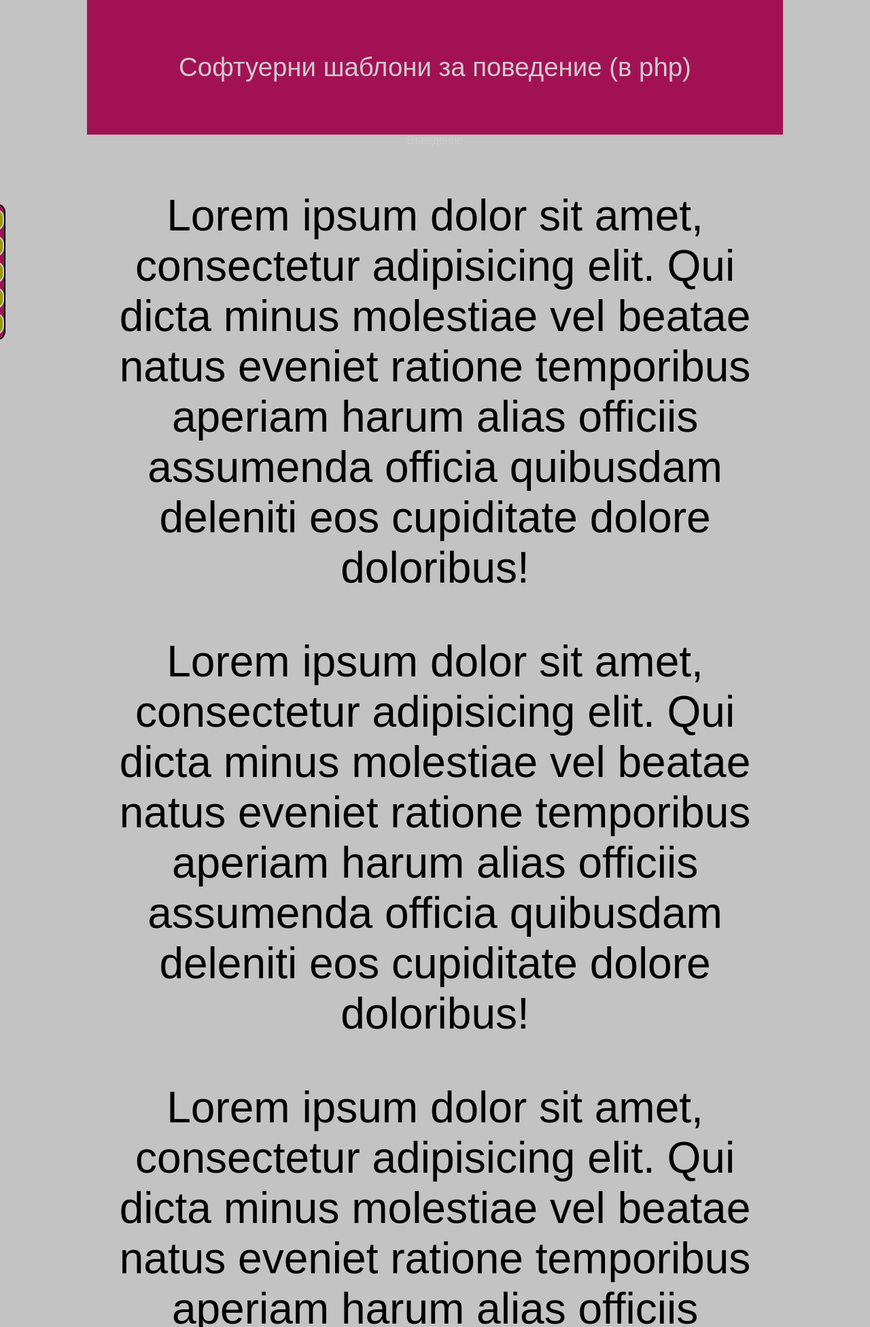
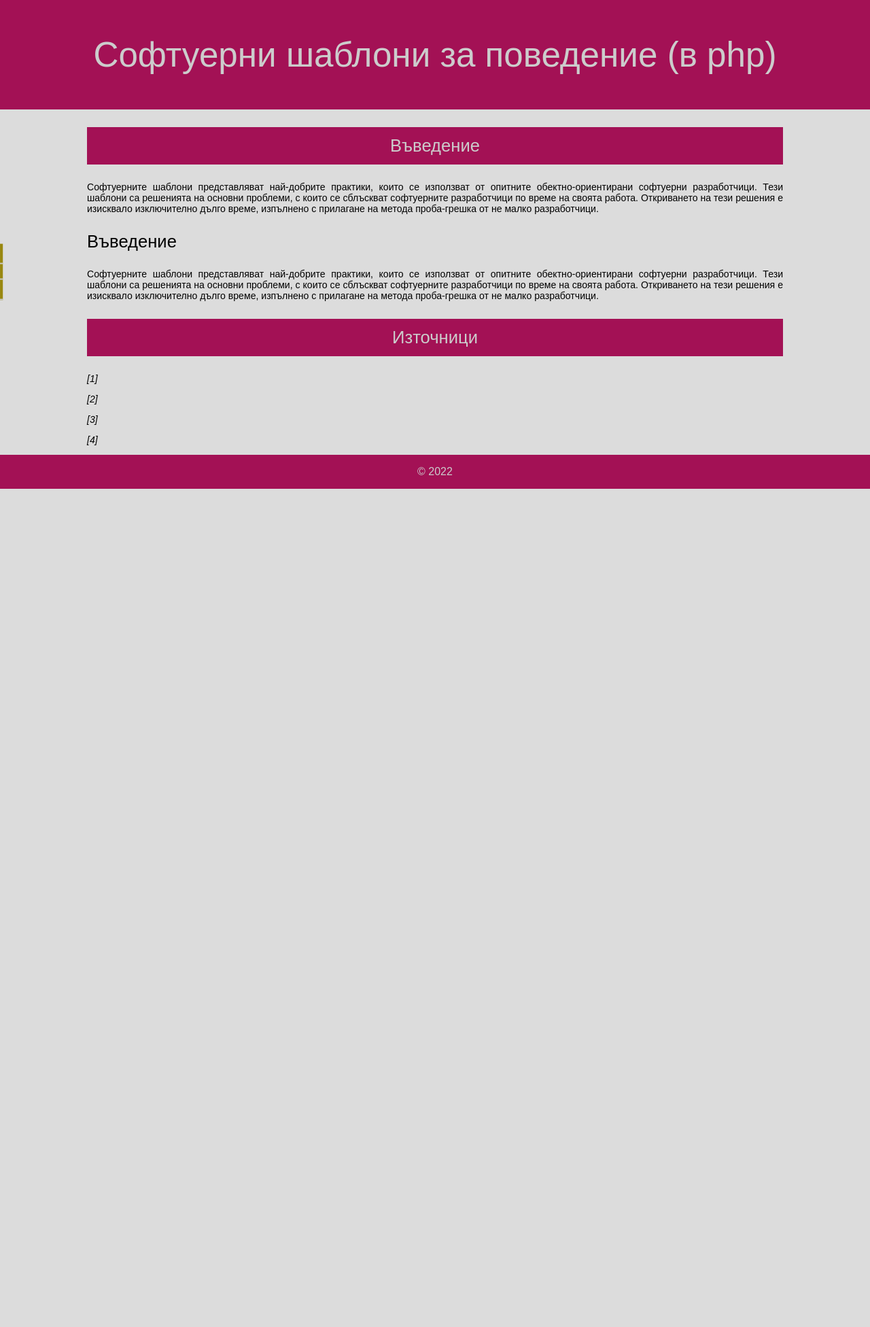
Before and after one commit to PavelSarlov/FMI-WEB, a PHP site: page /referat.html in a window 1280 px wide. Shown: the top 1952 px of the page at 68% size. After the commit the page ends 719 px from the top, so only its background shows below. Run offline with PHP 8.4, Linux system fonts and the light colour scheme.

Commit message:
update abstract

```diff
--- a/abstract/css/referat.css
+++ b/abstract/css/referat.css
@@ -1,14 +1,19 @@
-body {
+body, main, footer {
     margin: auto;
-    width: 80%;
-    background: #c3c3c3;
+    width: 100%;
+    background: #dcdcdc;
     font-family: Arial;
     text-align: center;
     color: #cccccc;
     overflow-y: auto;
 }
 
-.nav-holder {
+section {
+    width: 80%;
+    margin: auto;
+}
+
+.toc-holder {
     position: fixed;
     height: fit-content;
     width: fit-content;
@@ -19,28 +24,34 @@
     font-size: 1vw;
 }
 
-.nav-holder:hover {
+.toc-holder:hover {
     transition: transform 0.3s;
     transform: translateY(-50%) translateX(0%);
 }
 
-.nav-btn {
-    display: block;
-    margin: 0.5em 0;
-    padding: 0.5em;
-    background: #999900;
-    border: 0.2em solid #cccccc;
-    border-radius: inherit;
+.toc-header, .toc-subheader {
     font-size: 1vw;
     color: #ffffff;
     text-decoration: none;
     overflow-wrap: break-word;
+    border-bottom: 0.2em solid #cccccc;
+}
+
+.toc-subheader {
+    font-size: 0.8em;
+    margin-left: 1em;
+}
+
+.nav-btn {
+    display: block;
+    padding: 0.5em;
     transition: 0.3s;
+    background: #998811;
 }
 
 .nav-btn:hover {
     background: #ffffff;
-    border: 0.2em solid #000000;
+    border-bottom: 0.2em solid #000000;
     color: #000000;
     cursor: pointer;
 }
@@ -54,27 +65,38 @@
     z-index: 1;
     font-size: 2vw;
     visibility: hidden;
+    border: 0.2em solid;
     border-color: #000000;
     border-radius: 2em;
+    text-decoration: none;
 }
 
 .holder-bg {
     background: #a31155;
 }
 
-.holder-border {
-    border: 0.2em solid #000000;
-    border-radius: 0 1em 1em 0;
+.header-title {
+    display: block;
+    font-size: 4vw;
+    margin: auto;
+    padding: 1em;
 }
 
-.header-title {
+.header-section {
     display: block;
-    font-size: 3vw;
-    margin: auto;
-    padding: 2em;
+    font-size: 2vw;
+    margin: 1em auto;
+    padding: 0.5em;
+}
+
+.subheader {
+    display: block;
+    font-size: 2vw;
+    margin: 1em auto;
 }
 
 .article-contents {
-    font-size: 5vw;
+    font-size: 1.1vw;
     color: #000000;
+    text-align: justify;
 }
--- a/abstract/javascript/referat.js
+++ b/abstract/javascript/referat.js
@@ -1,5 +1,6 @@
 window.onload = () => {
     document.body.onscroll = handlePageScroll;
+    populateTOC();
 
     function handlePageScroll() {
         if (scrolledFarEnough(0)) {
@@ -8,12 +9,33 @@
         else {
             document.getElementById("to-top-btn").style.visibility = "hidden";
         }
-
-        stickyHeaders();
     }
 
     function scrolledFarEnough(scrollDist) {
         return document.body.scrollTop > scrollDist || document.documentElement.scrollTop > scrollDist;
+    }
+
+    function populateTOC() {
+        let toc = document.getElementById("toc");
+        const headers = document.querySelectorAll(".header-section");
+
+        for (let header of headers) {
+            let field = document.createElement("a");
+            field.href = "#" + header.parentNode.id;
+            field.className = "toc-header nav-btn";
+            field.innerHTML = header.innerHTML;
+            toc.appendChild(field);
+
+            const subheaders = document.querySelectorAll("#" + header.parentNode.id + " header.subheader");
+
+            for (let subheader of subheaders) {
+                let field = document.createElement("a");
+                field.href = "#" + header.parentNode.id;
+                field.className = "toc-subheader nav-btn";
+                field.innerHTML = header.innerHTML;
+                toc.appendChild(field);
+            }
+        }
     }
 
     // function isInViewPort(element) {
--- a/abstract/referat.html
+++ b/abstract/referat.html
@@ -10,51 +10,33 @@
     </head>
     <body>
         <nav>
-            <div class="nav-holder holder-bg holder-border">
-                <a href="#" class="nav-btn">Въведениеdsadasdasd</a>
-                <a href="#" class="nav-btn">Въведение</a>
-                <a href="#" class="nav-btn">Въведение</a>
-                <a href="#" class="nav-btn">Въведение</a>
-                <a href="#" class="nav-btn">Въведение</a>
-            </div>
+            <div id="toc" class="toc-holder"></div>
             <a id="to-top-btn" href="#" class="nav-btn">⇧</a>
         </nav>
         <main>
             <header class="header-title holder-bg">
                 Софтуерни шаблони за поведение (в php)
             </header>
-            <section>
-                <header class="header-section">Въведение</header>
+            <section id="intro">
+                <header class="header-section holder-bg">Въведение</header>
                 <article class="article-contents">
-                    <p>Lorem ipsum dolor sit amet, consectetur adipisicing elit. Qui dicta minus molestiae vel beatae natus eveniet ratione temporibus aperiam harum alias officiis assumenda officia quibusdam deleniti eos cupiditate dolore doloribus!</p>
+                    <p>Софтуерните шаблони представляват най-добрите практики, които се използват от опитните обектно-ориентирани софтуерни разработчици. Тези шаблони са решенията на основни проблеми, с които се сблъскват софтуерните разработчици по време на своята работа. Откриването на тези решения е изисквало изключително дълго време, изпълнено с прилагане на метода проба-грешка от не малко разработчици.</p>
+                    <header class="subheader">Въведение</header>
+                    <p>Софтуерните шаблони представляват най-добрите практики, които се използват от опитните обектно-ориентирани софтуерни разработчици. Тези шаблони са решенията на основни проблеми, с които се сблъскват софтуерните разработчици по време на своята работа. Откриването на тези решения е изисквало изключително дълго време, изпълнено с прилагане на метода проба-грешка от не малко разработчици.</p>
                 </article>
             </section>
-            <section>
-                <header class="header-section"></header>
+            <section id="referrals">
+                <header class="header-section holder-bg">Източници</header>
                 <article class="article-contents">
-                    <p>Lorem ipsum dolor sit amet, consectetur adipisicing elit. Qui dicta minus molestiae vel beatae natus eveniet ratione temporibus aperiam harum alias officiis assumenda officia quibusdam deleniti eos cupiditate dolore doloribus!</p>
-                </article>
-            </section>
-            <section>
-                <header class="header-section"></header>
-                <article class="article-contents">
-                    <p>Lorem ipsum dolor sit amet, consectetur adipisicing elit. Qui dicta minus molestiae vel beatae natus eveniet ratione temporibus aperiam harum alias officiis assumenda officia quibusdam deleniti eos cupiditate dolore doloribus!</p>
-                </article>
-            </section>
-            <section>
-                <header class="header-section"></header>
-                <article class="article-contents">
-                    <p>Lorem ipsum dolor sit amet, consectetur adipisicing elit. Qui dicta minus molestiae vel beatae natus eveniet ratione temporibus aperiam harum alias officiis assumenda officia quibusdam deleniti eos cupiditate dolore doloribus!</p>
-                </article>
-            </section>
-            <section>
-                <header class="header-section"></header>
-                <article class="article-contents">
-                    <p>Lorem ipsum dolor sit amet, consectetur adipisicing elit. Qui dicta minus molestiae vel beatae natus eveniet ratione temporibus aperiam harum alias officiis assumenda officia quibusdam deleniti eos cupiditate dolore doloribus!</p>
+                    <p><i>[1]</i><a href="" target="_blank" class="ref-link"></a></p>
+                    <p><i>[2]</i><a href="" target="_blank" class="ref-link"></a></p>
+                    <p><i>[3]</i><a href="" target="_blank" class="ref-link"></a></p>
+                    <p><i>[4]</i><a href="" target="_blank" class="ref-link"></a></p>
                 </article>
             </section>
         </main>
-        <footer>
+        <footer class="holder-bg">
+            <p>© 2022</p>
         </footer>
     </body>
 </html>
```
Also changed, not shown: abstract/css/nav-contents.css (deleted).
